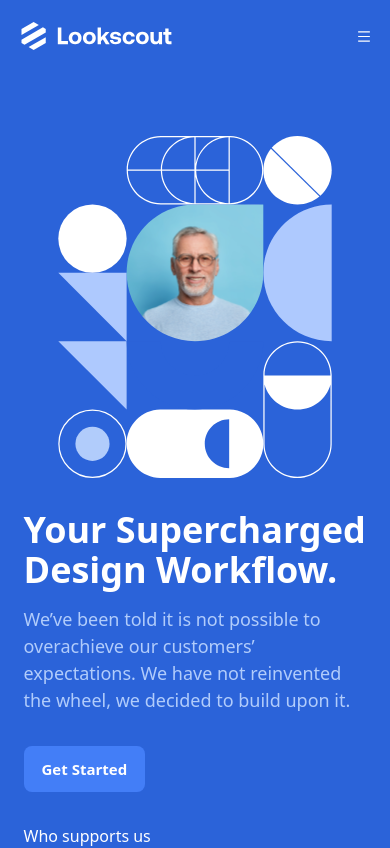
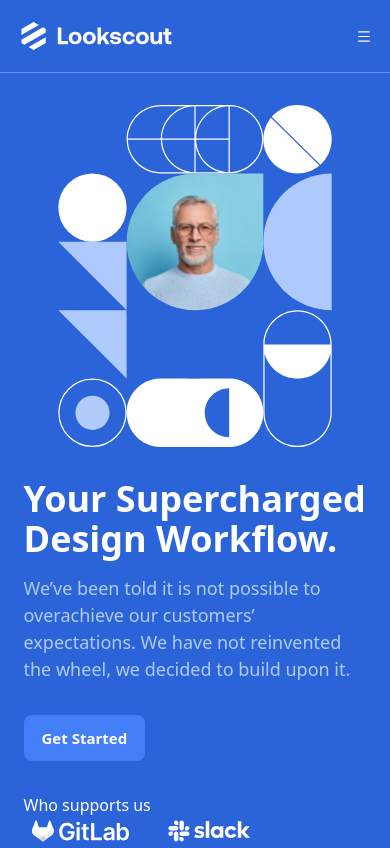
Before and after one commit to hari8031/Lookscout, a React (Vite) app: page / in a window 390 px wide. Shown: the top 848 px of the page. Built offline with nearby package versions, Linux system fonts and the light colour scheme.

Commit message:
changing some responsive issues

```diff
--- a/src/Container/Header/Header.jsx
+++ b/src/Container/Header/Header.jsx
@@ -8,7 +8,7 @@ const Header = () => {
       <motion.div
         whileInView={{ y: [-100, 100, 0], opacity: [0, 1, 1] }}
         transition={{ duration: 2           }}
-        className="flex  flex-col-reverse justify-between items-center pt-[32px] pb-[64px]  px-[140px] lg:flex-row lg:gap-[104px]"
+        className="flex  flex-col-reverse justify-between items-center pb-[64px]  px-[140px] lg:flex-row lg:gap-[104px]"
       >
         <section className="w-[343px] flex flex-col sm:w-[624px] mt-[32px]   md:mt-[40px]  lg:mt-[80px] ">
           <section>
@@ -34,7 +34,7 @@ const Header = () => {
             </ul>
           </section>
         </section>
-        <section className="mt-[32px] w-[274px] sm:w-[448px]">
+        <section className="lg:mt-[32px] md:mt-[56px] mt-[32px] w-[274px] sm:w-[448px]">
           <img
             src={images.hero}
             alt=""
--- a/src/components/Card/Card.jsx
+++ b/src/components/Card/Card.jsx
@@ -7,7 +7,7 @@ const Card = ({ icon, heading, description, link, card }) => {
       className={
         card
           ? `flex items-start gap-3 w-[327px] md:w-[704px] lg:w-[532px] mt-[24px] `
-          : "w-[327px] mt-[40px] lg:mt-[64px] md:w-[384px] mx-[32px]"
+          : "w-[327px] mt-[40px] lg:mt-[64px] md:w-[336px] mx-[32px]"
       }
     >
       <img src={icon} alt="" />
--- a/src/components/NavBar/NavBar.jsx
+++ b/src/components/NavBar/NavBar.jsx
@@ -3,7 +3,7 @@ import { images } from "../../constants";
 import { AiOutlineMenu } from "react-icons/ai";
 const NavBar = () => {
   return (
-    <nav className=" bg-bgBlue flex justify-between p-[16px] lg:py-[20px] lg:px-[140px] text-[15px] font-semibold text-white ">
+    <nav className=" bg-bgBlue flex justify-between p-[16px] lg:py-[20px] lg:px-[140px] text-[15px] font-semibold text-white border-b-[1px] border-[#648EF7]">
       <div className="flex gap-[64px]">
         <img src={images.logo} alt="logo" />
         <ul className=" hidden lg:flex justify-center items-center gap-[32px]">
--- a/tailwind.config.js
+++ b/tailwind.config.js
@@ -17,7 +17,8 @@ export default {
         bgDark: "#151B28",
         bgLightGray: "#F8F9FB",
         bgLight: "#FAFBFC",
-        lineGray:"#2E3545"
+        lineGray:"#2E3545",
+
       },
     },
   },
```
